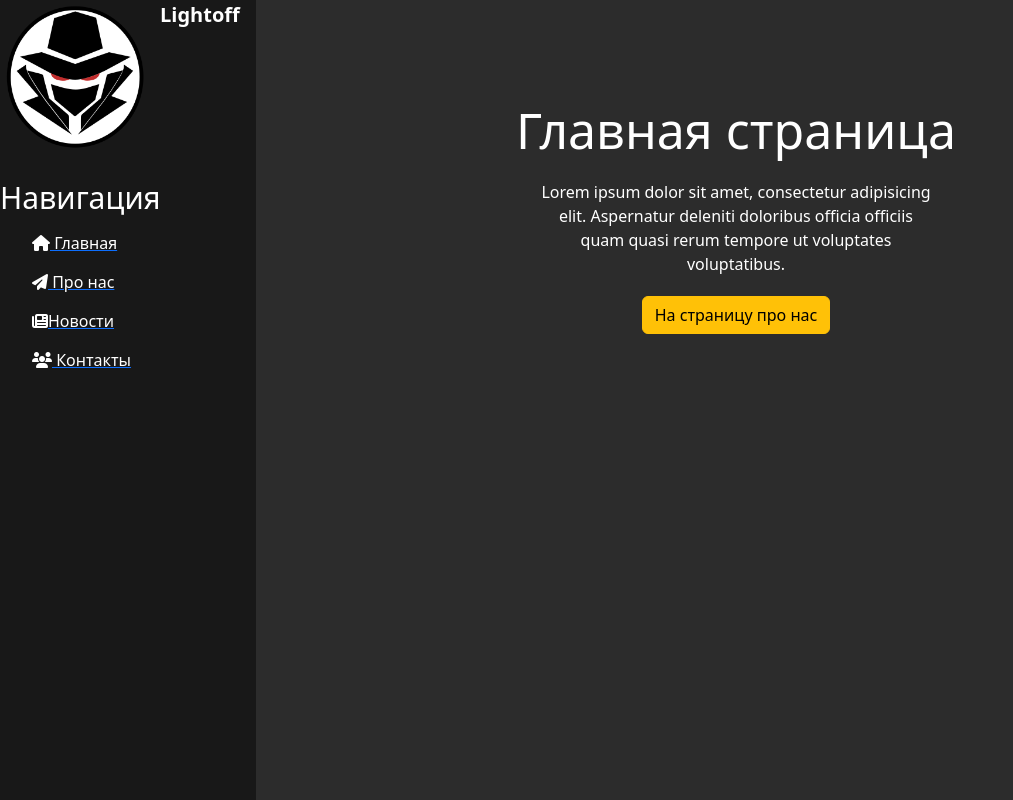
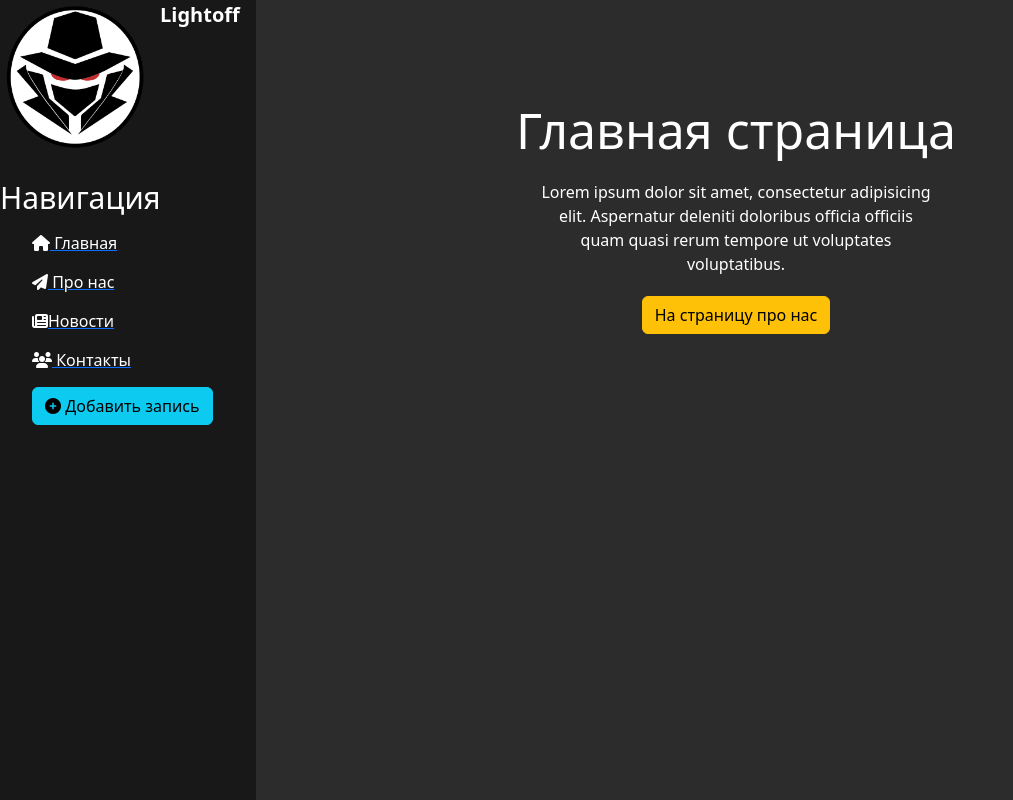
Before and after one commit to LightOff690/WEB, a Django app: page / in a window 1280 px wide. Shown: the whole page, without its empty margins (0-1013 px from the left). Run offline with Django 4.2, Linux system fonts and the light colour scheme; some libraries are stand-ins or nearby versions.

Commit message:
Update layout.html

```diff
--- a/newss/main/templates/main/layout.html
+++ b/newss/main/templates/main/layout.html
@@ -21,6 +21,7 @@
             <a href="{% url 'about' %}"><li><i class="fa-solid fa-paper-plane"></i> Про нас</li></a>
             <a href="{% url 'pro_home' %}"><li><i class="fa-solid fa-newspaper"></i>Новости</li></a>
             <a href=""><li><i class="fa-solid fa-users"></i> Контакты</li></a>
+            <a href="{% url 'pro_create' %}"><li><button class="btn btn-info"><i class="fas fa-plus-circle"></i> Добавить запись</button></li></a>
         </ul>
     </aside>
     <main>
```
